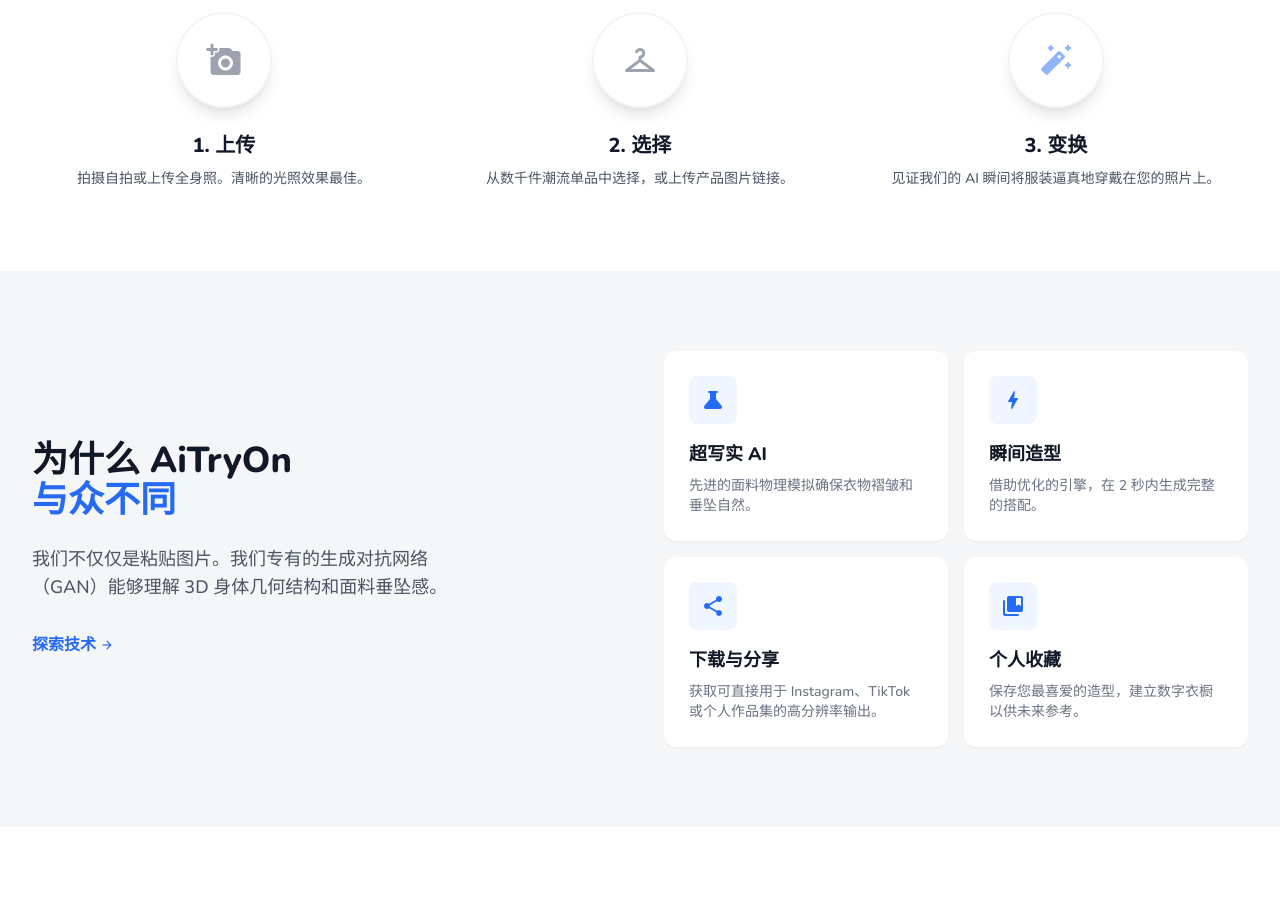
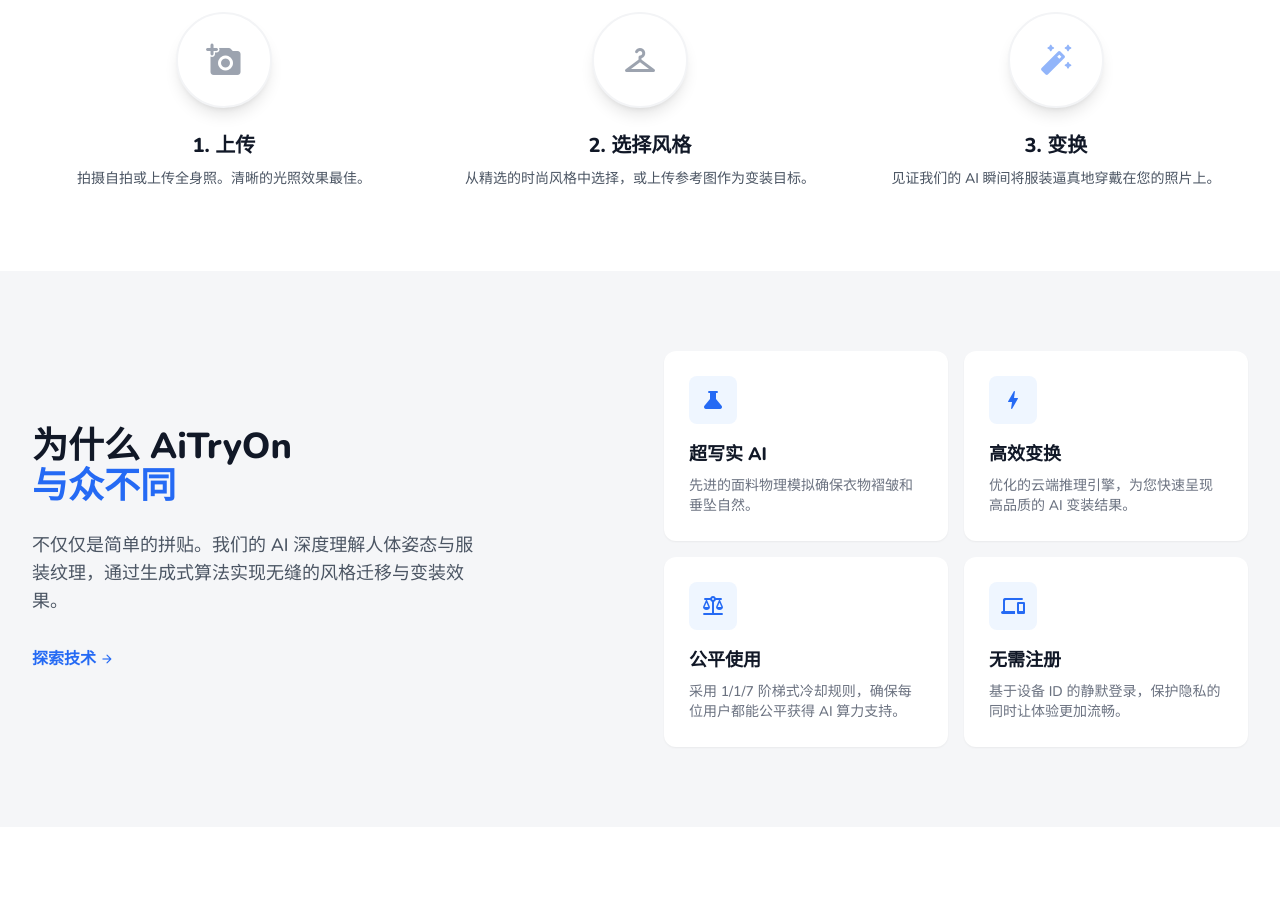
Before and after one commit to JueFan/makeup-change-web, a plain HTML site: page index.html in a window 1280 px wide. Shown: the part 1100-2004 px from the top of the page. Drawn offline with nearby package versions, Linux system fonts and the light colour scheme.

Commit message:
docs: 更新网页功能描述以对齐 App 核心逻辑 (AI 变装、1/1/7 限制、无需注册)

```diff
--- a/index.html
+++ b/index.html
@@ -13,7 +13,7 @@
 
         gtag('config', 'G-MEASUREMENT_ID');
     </script>
-    <meta content="使用 V-Style AI 体验超写实的虚拟试穿。" name="description"/>
+    <meta content="使用 AiTryOn 体验深度 AI 虚拟换装。上传照片与目标风格，秒级生成全新形象。" name="description"/>
     <link href="https://fonts.googleapis.com" rel="preconnect"/>
     <link crossorigin="" href="https://fonts.gstatic.com" rel="preconnect"/>
     <link href="https://fonts.googleapis.com/css2?family=Nunito:wght@300;400;500;600;700;800&amp;display=swap" rel="stylesheet"/>
@@ -101,11 +101,11 @@
                         v2.0 版本现已发布
                     </div>
                     <h1 class="text-5xl lg:text-6xl font-extrabold tracking-tight text-gray-900 dark:text-white leading-[1.1] mb-6">
-                        梦想衣橱，<br/>
-                        <span class="text-gradient">点击即达</span>
+                        AI 变装魔法，<br/>
+                        <span class="text-gradient">即刻焕新</span>
                     </h1>
                     <p class="text-lg text-gray-600 dark:text-gray-400 mb-8 leading-relaxed max-w-lg font-medium">
-                        体验超写实的虚拟试穿。上传您的照片，无需步入试衣间，即可在数秒内探索无限风格。
+                        基于深度 AI 技术的虚拟换装体验。上传您的照片与心仪风格，无需步入试衣间，数秒内即可见证令人惊叹的全新形象。
                     </p>
                     <div class="flex flex-col sm:flex-row gap-4">
                         <button class="bg-primary hover:bg-primary-dark text-white px-8 py-4 rounded-xl text-base font-bold transition-all shadow-xl shadow-primary/25 hover:shadow-primary/40 hover:-translate-y-1 flex items-center justify-center gap-2">
@@ -190,8 +190,8 @@
                         <span class="material-icons-round text-4xl text-gray-400 group-hover:text-primary transition-colors">checkroom</span>
                     </div>
                     <div class="bg-white dark:bg-gray-900 px-2">
-                        <h3 class="text-xl font-extrabold text-gray-900 dark:text-white mb-2">2. 选择</h3>
-                        <p class="text-gray-600 dark:text-gray-400 text-sm leading-relaxed font-medium">从数千件潮流单品中选择，或上传产品图片链接。</p>
+                        <h3 class="text-xl font-extrabold text-gray-900 dark:text-white mb-2">2. 选择风格</h3>
+                        <p class="text-gray-600 dark:text-gray-400 text-sm leading-relaxed font-medium">从精选的时尚风格中选择，或上传参考图作为变装目标。</p>
                     </div>
                 </div>
                 <div class="relative flex flex-col items-center text-center group">
@@ -216,7 +216,7 @@
                         <span class="text-primary">与众不同</span>
                     </h2>
                     <p class="text-lg text-gray-600 dark:text-gray-400 mb-8 max-w-md font-medium">
-                        我们不仅仅是粘贴图片。我们专有的生成对抗网络（GAN）能够理解 3D 身体几何结构和面料垂坠感。
+                        不仅仅是简单的拼贴。我们的 AI 深度理解人体姿态与服装纹理，通过生成式算法实现无缝的风格迁移与变装效果。
                     </p>
                     <a class="inline-flex items-center text-primary font-bold hover:text-primary-dark transition-colors" href="#">
                         探索技术
@@ -235,22 +235,22 @@
                         <div class="w-12 h-12 rounded-lg bg-blue-50 dark:bg-blue-900/20 flex items-center justify-center mb-4">
                             <span class="material-icons-round text-primary text-2xl">bolt</span>
                         </div>
-                        <h3 class="font-extrabold text-lg text-gray-900 dark:text-white mb-2">瞬间造型</h3>
-                        <p class="text-sm text-gray-500 dark:text-gray-400 font-medium">借助优化的引擎，在 2 秒内生成完整的搭配。</p>
+                        <h3 class="font-extrabold text-lg text-gray-900 dark:text-white mb-2">高效变换</h3>
+                        <p class="text-sm text-gray-500 dark:text-gray-400 font-medium">优化的云端推理引擎，为您快速呈现高品质的 AI 变装结果。</p>
                     </div>
                     <div class="bg-white dark:bg-gray-800 p-6 rounded-xl shadow-sm hover:shadow-md transition-shadow border border-transparent hover:border-primary/20">
                         <div class="w-12 h-12 rounded-lg bg-blue-50 dark:bg-blue-900/20 flex items-center justify-center mb-4">
-                            <span class="material-icons-round text-primary text-2xl">share</span>
+                            <span class="material-icons-round text-primary text-2xl">balance</span>
                         </div>
-                        <h3 class="font-extrabold text-lg text-gray-900 dark:text-white mb-2">下载与分享</h3>
-                        <p class="text-sm text-gray-500 dark:text-gray-400 font-medium">获取可直接用于 Instagram、TikTok 或个人作品集的高分辨率输出。</p>
+                        <h3 class="font-extrabold text-lg text-gray-900 dark:text-white mb-2">公平使用</h3>
+                        <p class="text-sm text-gray-500 dark:text-gray-400 font-medium">采用 1/1/7 阶梯式冷却规则，确保每位用户都能公平获得 AI 算力支持。</p>
                     </div>
                     <div class="bg-white dark:bg-gray-800 p-6 rounded-xl shadow-sm hover:shadow-md transition-shadow border border-transparent hover:border-primary/20">
                         <div class="w-12 h-12 rounded-lg bg-blue-50 dark:bg-blue-900/20 flex items-center justify-center mb-4">
-                            <span class="material-icons-round text-primary text-2xl">collections_bookmark</span>
+                            <span class="material-icons-round text-primary text-2xl">devices</span>
                         </div>
-                        <h3 class="font-extrabold text-lg text-gray-900 dark:text-white mb-2">个人收藏</h3>
-                        <p class="text-sm text-gray-500 dark:text-gray-400 font-medium">保存您最喜爱的造型，建立数字衣橱以供未来参考。</p>
+                        <h3 class="font-extrabold text-lg text-gray-900 dark:text-white mb-2">无需注册</h3>
+                        <p class="text-sm text-gray-500 dark:text-gray-400 font-medium">基于设备 ID 的静默登录，保护隐私的同时让体验更加流畅。</p>
                     </div>
                 </div>
             </div>
```
